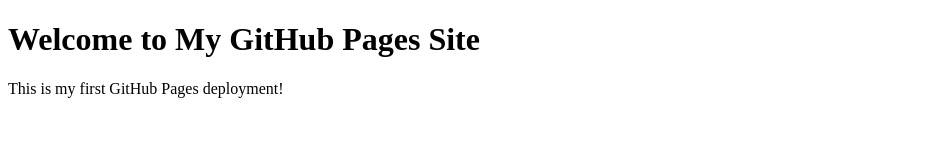
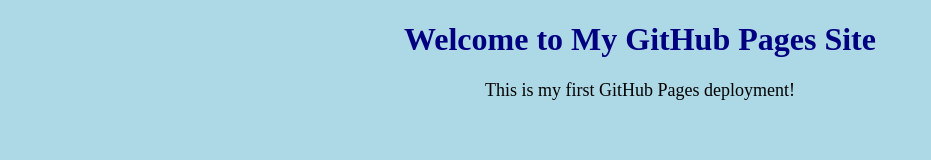
Before and after one commit to naradaraha/my-first-web-appp, a plain HTML site: page index.html in a window 1280 px wide. Shown: the whole page, without its empty margins (0-931 px from the left). Drawn offline with Linux system fonts and the light colour scheme.

Commit message:
Add files via upload

```diff
--- a/index.html
+++ b/index.html
@@ -1,6 +1,18 @@
 <!DOCTYPE html>
 <html lang="en">
 <head>
+     <style>
+        body {
+            background-color: lightblue; /* 背景を水色にする例 */
+            text-align: center; /* テキストを中央寄せにする例 */
+        }
+        h1 {
+            color: navy; /* 見出しの色を紺色にする例 */
+        }
+        p {
+            font-size: 18px; /* 段落の文字サイズを大きくする例 */
+        }
+    </style>
     <meta charset="UTF-8">
     <meta name="viewport" content="width=device-width, initial-scale=1.0">
     <title>My GitHub Pages Site</title>
```
